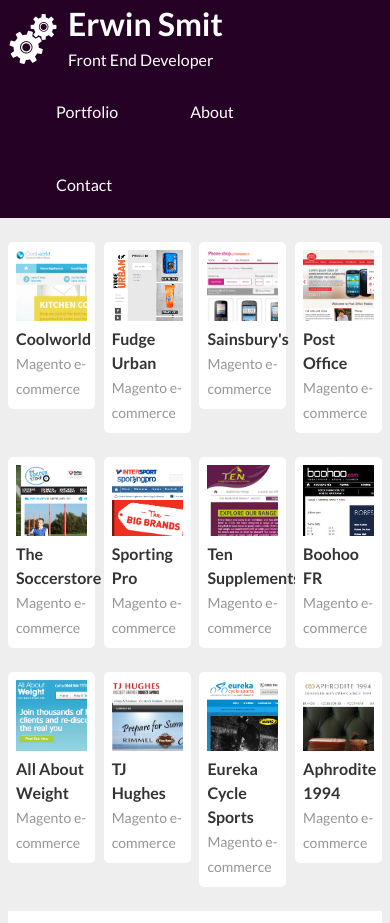
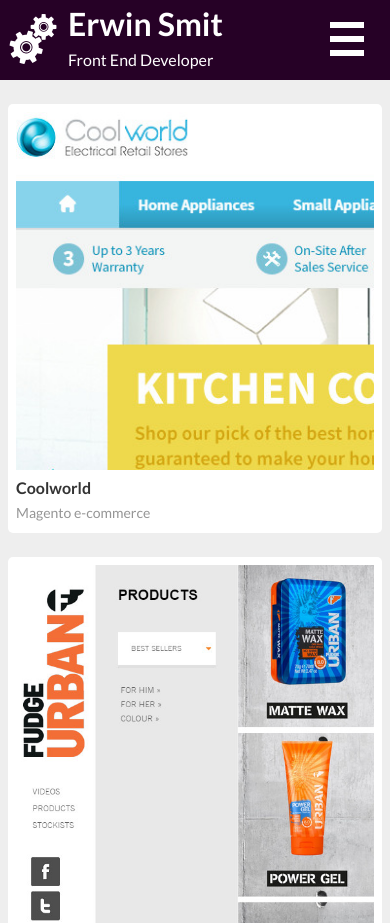
Before and after one commit to erwinsmit/erwinsmit.github.io, a website: page index.html in a window 390 px wide. Shown: the top 923 px of the page. Drawn offline with nearby package versions, Linux system fonts and the light colour scheme; files that its build step writes are made by us from their sources; files whose address does not match are found by name.

Commit message:
responsive navigation

```diff
--- a/index.html
+++ b/index.html
@@ -21,6 +21,11 @@
       <h1 class="header__title">Erwin Smit</h1>
       <span class="header__subtitle">Front End Developer</span>
     </div>
+
+    <button class="hamburger">
+      <span>toggle menu</span>
+    </button>
+
     <nav class="navigation">
       <ul>
         <li class="navigation__item navigation__item--active"><a class="navigation__link" href="#portfolio">Portfolio</a></li>
--- a/src/css/sass/_header.scss
+++ b/src/css/sass/_header.scss
@@ -12,12 +12,17 @@
   @include clearfix;
   min-height: 80px;
 
+  @include media($medium-below) {
+    @include transform(translate3d(0, 0, 0));
+    @include transition(margin 0.30s ease-in-out);
+
+    &.show-navigation {
+      margin-bottom: 50px;
+    }
+  }
+
   &__title-wrap {
     float: left;
-	}
-
-	&__title {
-
   }
 
   &__logo {
@@ -28,14 +33,11 @@
       margin: 14px 10px 0 0;
     }
   }
-
-	&__subtitle {
-
-	}
 }
 
 .navigation {
   float: right;
+  position: relative;
 
   ul {
     @include clearfix;
@@ -49,9 +51,6 @@
     height: 73px;
     line-height: 80px;
     margin-left: $base-spacing-unit;
-
-		&:hover {
-		}
   }
 
   &__link {
@@ -67,4 +66,123 @@
       border-bottom: 6px solid $color-brand-secondary;
     }
   }
+
+  @include media($medium-below) {
+    @include transition(height 0.30s ease-in-out);
+    position: absolute;
+    right: 0;
+    top: 81px;
+    background: $color-brand-primary;
+    z-index: 3;
+    text-align: right;
+    width: 100%;
+    height: 0;
+    overflow: hidden;
+
+    &__item {
+      @include transition(height 0.30s ease-in-out);
+      float: none;
+      display: inline-block;
+      line-height: 63px;
+      height: 63px;
     }
+
+    .show-navigation & {
+      height: 63px;
+
+      &__item {
+      }
+    }
+  }
+}
+
+.hamburger {
+  @include size(70px 60px);
+  @include appearance(none);
+  @include transition(background 0.3s);
+  float: right;
+  display: none;
+  position: relative;
+  overflow: hidden;
+  margin: 10px 0 0;
+  padding: 0;
+  background: transparent;
+  font-size: 0;
+  text-indent: -9999px;
+  box-shadow: none;
+  border-radius: none;
+  border: none;
+  cursor: pointer;
+
+  @include media($medium-below) {
+    display: block;
+  }
+
+  &:focus {
+    outline: none;
+  }
+
+  span {
+    @include transition(background 0.3s);
+    display: block;
+    position: absolute;
+    top: 26px;
+    left: 18px;
+    right: 18px;
+    height: 6px;
+    background: $white;
+
+    &:before,
+    &:after {
+      @include transition-duration(0.3s, 0.3s);
+      @include transition-delay(0.3s, 0);
+      position: absolute;
+      display: block;
+      left: 0;
+      width: 100%;
+      height: 6px;
+      background-color: $white;
+      content: "";
+    }
+
+    &:before {
+      @include transition-property(top, transform);
+      top: -14px;
+    }
+  }
+
+  span::after {
+    bottom: -14px;
+    -webkit-transition-property: bottom, -webkit-transform;
+    transition-property: bottom, transform;
+  }
+
+}
+
+.show-navigation .hamburger {
+  //background-color: #cb0032;
+}
+
+.show-navigation .hamburger span {
+  background: none;
+}
+
+.show-navigation .hamburger span::before {
+  top: 0;
+  -webkit-transform: rotate(45deg);
+  -ms-transform: rotate(45deg);
+  transform: rotate(45deg);
+}
+
+.show-navigation .hamburger span::after {
+  bottom: 0;
+  -webkit-transform: rotate(-45deg);
+  -ms-transform: rotate(-45deg);
+  transform: rotate(-45deg);
+}
+
+.show-navigation .hamburger span::before,
+.show-navigation .hamburger span::after {
+  -webkit-transition-delay: 0, 0.3s;
+  transition-delay: 0, 0.3s;
+}
--- a/src/css/sass/_projects.scss
+++ b/src/css/sass/_projects.scss
@@ -1,15 +1,32 @@
+.main-container {
+  transform: translate3d(0, 0, 0);
+}
+
 .project-items {
   @include clearfix;
   margin-top: $base-spacing-unit;
 }
 
 .project-item {
-  @include span-columns(3);
-  @include omega(4n);
   background: $white;
   padding: $base-spacing-unit / 3;
   border-radius: 5px;
   margin-bottom: $base-spacing-unit;
+
+  @include media($small) {
+    @include span-columns(6);
+    @include omega(2n);
+  }
+
+  @include media($medium) {
+    @include span-columns(4);
+    @include omega(3n);
+  }
+
+  @include media($large-above) {
+    @include span-columns(3);
+    @include omega(4n);
+  }
 
   &__image-container {
     position: relative;
@@ -20,8 +37,7 @@
     position: absolute;
     top: 0;
     left: 0;
-    width: auto;
-    max-width: 100%;
+    width: 100%;
   }
 
   &__title {
@@ -47,7 +63,6 @@
 
   .wrapper {
     padding-top: $base-spacing-unit;
-
   }
 
   &.open {
@@ -55,13 +70,27 @@
   }
 
   &__copy {
-    @include span-columns(3);
+    @include span-columns(4);
   }
 
   &__gallery {
-    @include span-columns(9);
+    @include span-columns(8);
     @include omega();
     position: relative;
+    left: -65px;
+    padding: 0 0 68.421% 65px;
+  }
+
+  &__gallery-image {
+    width: auto;
+    height: auto;
+  }
+
+  .slick-slider {
+    position: absolute;
+    right: 0;
+    top: 0;
+    left: 0;
 
     &:before {
       content: "";
@@ -89,13 +118,7 @@
     }
   }
 
-  &__gallery-image {
-    width: auto;
-    height: auto;
-  }
-
   .slick-list {
-    height: 589px;
     border: 37px solid #2f343e;
     border-radius: 31px;
   }
--- a/src/css/sass/_vars.scss
+++ b/src/css/sass/_vars.scss
@@ -23,6 +23,7 @@
 $grey: #959595;
 $black: #333;
 
+$color-header-copy: $white;
 $main-background: #eee;
 $base-text-color: #333;
 $color-brand-primary: $color-pallete-1;
@@ -30,5 +31,16 @@
 $color-link:            $color-brand-primary;
 $color-link-hover:      $color-brand-secondary;
 
-// header
-$color-header-copy: $white;
+//Breakpoints
+$xsmall-width: 420px;
+$small-width: 600px;
+$medium-width: 768px;
+$large-width: 1024px;
+$xlarge-width: 1200px;
+
+$small: new-breakpoint(min-width ($xsmall-width + 1) max-width $small-width);
+$medium: new-breakpoint(min-width ($small-width + 1) max-width $large-width);
+$medium-below: new-breakpoint(max-width $medium-width);
+$large: new-breakpoint(min-width ($medium-width + 1) max-width $xlarge-width);
+$large-above: new-breakpoint(min-width ($large-width + 1));
+$xlarge: new-breakpoint(min-width $xlarge-width);
--- /dev/null
+++ b/src/js/app/portfolio.navigation.js
@@ -0,0 +1,15 @@
+var Portfolio = Portfolio || {};
+Portfolio.Navigation = (function ($) {
+    "use strict";
+
+    return {
+        init: function () {
+            this.toggleNavigation();
+        },
+        toggleNavigation: function () {
+            $('.hamburger').on('click', function () {
+                $('.header').toggleClass('show-navigation');
+            });
+        }
+    };
+})(window.jQuery);
--- /dev/null
+++ b/src/js/app/portfolio.projects.js
@@ -0,0 +1,53 @@
+var Portfolio = Portfolio || {};
+Portfolio.Projects = (function ($) {
+    "use strict";
+
+    var projects = '';
+
+    return {
+        init: function () {
+            this.fetchProjects();
+        },
+        projectSlider: function () {
+            $('.highlight__gallery-slider').slick({
+                prevArrow: '<button type="button" class="slick-prev"></button>',
+                nextArrow: '<button type="button" class="slick-next"></button>'
+            });
+
+            $('.highlight__gallery-slider').on('swipe', function () {
+                console.log('swipe');
+                var highlightHeight = $('.highlight__gallery-slider').outerHeight() + 100;
+                $('.highlight').height(highlightHeight);
+            });
+
+            $('.highlight__gallery-slider').on('init', function () {
+                console.log('init');
+                var highlightHeight = $('.highlight__gallery-slider').outerHeight() + 100;
+                $('.highlight').height(highlightHeight);
+            });
+
+
+        },
+        fetchProjects: function () {
+            $.getJSON("projects.json").done(function (data) {
+                projects = data;
+                Portfolio.Projects.showProjects();
+            });
+        },
+        showProjects: function () {
+            var source = $("#project-detail-template").html(),
+                template = Handlebars.compile(source);
+
+            $('.project-item').on('click', function () {
+                var projectId = $(this).data('project-id'),
+                    content = projects[projectId],
+                    html = template(content),
+                    $highLight = $('.highlight');
+
+                $highLight.html(html);
+                Portfolio.Projects.projectSlider();
+
+            });
+        }
+    };
+})(window.jQuery);
--- a/src/js/app/projects.js
+++ /dev/null
@@ -1,37 +0,0 @@
-var Portfolio = Portfolio || {};
-Portfolio.Projects = (function ($) {
-  "use strict";
-
-  var projects = '';
-
-  return {
-    init: function () {
-      this.fetchProjects();
-    },
-    projectSlider: function () {
-      $('.highlight__gallery-slider').slick({
-        prevArrow: '<button type="button" class="slick-prev"></button>',
-        nextArrow: '<button type="button" class="slick-next"></button>'
-      });
-    },
-    fetchProjects: function () {
-      $.getJSON("projects.json").done(function (data) {
-        projects = data;
-        Portfolio.Projects.showProjects();
-      });
-    },
-    showProjects: function () {
-      var source = $("#project-detail-template").html(),
-        template = Handlebars.compile(source);
-
-      $('.project-item').on('click', function () {
-        var projectId = $(this).data('project-id'),
-          content = projects[projectId],
-          html = template(content);
-
-        $('.highlight').html(html).toggleClass('open');
-        Portfolio.Projects.projectSlider();
-      });
-    }
-  };
-})(window.jQuery);
--- a/src/js/portfolio.js
+++ b/src/js/portfolio.js
@@ -2,26 +2,21 @@
     "use strict";
     return {
         init: function (initModules) {
-            $.each(initModules, function(key, value) {
+            $.each(initModules, function (key, value) {
                 if (value === true) {
                     Portfolio[key].init();
                 }
             });
-        },
-
-        test: function () {}
-
+        }
     };
-
-
-
 })(window.jQuery);
 
-jQuery(function ($) {
+jQuery(function () {
 
     "use strict";
     var initModules = {
-        Projects: true
+        Projects: true,
+        Navigation: true
     };
 
     Portfolio.init(initModules);
```
Lines whose indentation alone changed are shown as unchanged.
